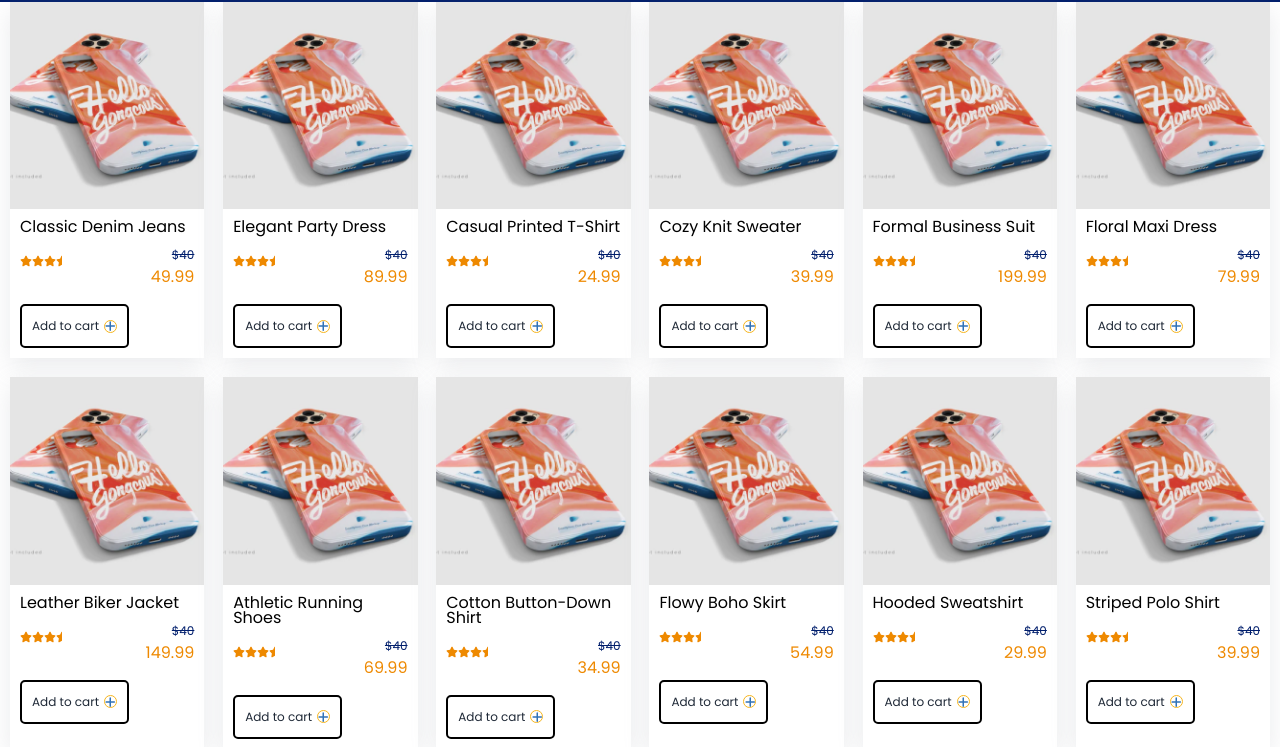
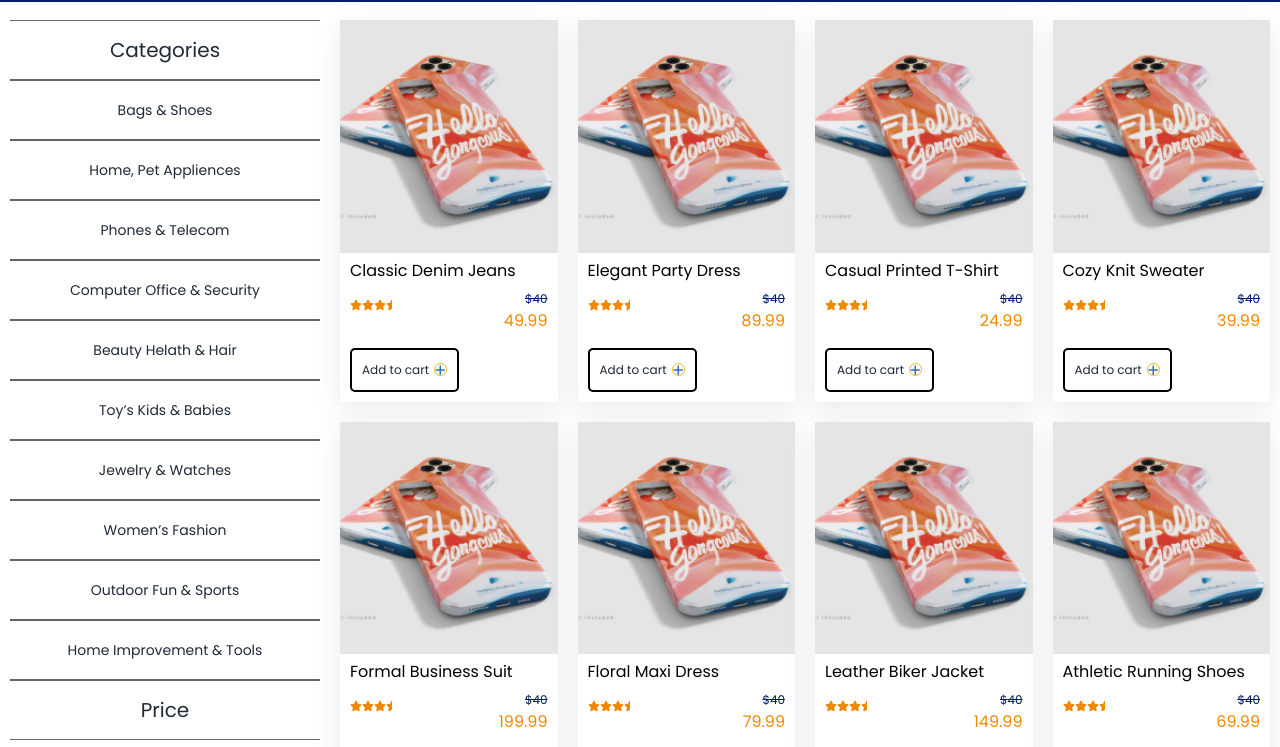
Before and after one commit to greeenOrange/daily_mall-e-commerce-, a React (Vite) app: page /featureproducts in a window 1280 px wide. Shown: the part 191-938 px from the top of the page. Built offline with nearby package versions, Linux system fonts and the light colour scheme; data requests are answered from the project's data file.

Commit message:
feature-product

```diff
--- /dev/null
+++ b/src/Components/Screens/FeatureProducts/FeatureProducts.css
@@ -0,0 +1,51 @@
+.feature_products{
+    margin-top: var(--size-900);
+}
+.categories_title, .filter_price_title, .categories_item{
+    font-size: 2rem;
+    line-height: var(--size-600);
+    font-weight: 400;
+    border-block: .1rem solid var(--gray-2);
+    block-size: 60px;
+    writing-mode: horizontal-tb;
+    display: flex;
+    align-items: center;
+    justify-content: center;
+}
+.categories_items{
+
+}
+.categories_item{
+
+}
+.categories_link{
+    font-size: 1.4rem;
+}
+.price_input{
+    border: 1px solid;
+}
+.to_divider{
+    color: var(--black-2);
+    font-size: 2rem;
+    line-height: var(--size-600);
+    font-weight: 400;
+}
+@media (min-width: 50em){
+    .feature_product_wrapper{
+        display: grid;
+        grid-template-columns: minmax(250px, 1fr) 3fr;
+        gap: 2rem;
+    }
+    .feture_card_wrapper{
+        display: grid;
+        grid-template-columns: repeat(4, 1fr);
+        gap: 2rem;
+    }
+    .price_filter{
+        display: flex;
+        align-items: center;
+        justify-content: space-between;
+        gap: .6rem;
+        padding: 1rem;
+    }
+}
--- a/src/Components/Screens/FeatureProducts/FeatureProduts.jsx
+++ b/src/Components/Screens/FeatureProducts/FeatureProduts.jsx
@@ -1,18 +1,60 @@
 import 'react'
-import product1 from '../../../assets/products/img.png'
 import { FontAwesomeIcon } from '@fortawesome/react-fontawesome'
 import { faPlus, faStar, faStarHalf } from '@fortawesome/free-solid-svg-icons'
 import { useContext } from 'react';
+import { Link } from 'react-router-dom';
 import { ProductsContext } from '../../../Context/ProductsContextProvider';
-import { Link } from 'react-router-dom';
+import './FeatureProducts.css';
+import product1 from '../../../assets/products/img.png'
 function FeatureProduts() {
     const products = useContext(ProductsContext);
-    console.log(products);
     return (
         <section className="feature_products">
             <div className="container">
                 <div className="feature_product_wrapper">
-                    <div className="card_wrapper">
+                    <div className="product_shorting">
+                        <h2 className="categories_title">Categories</h2>
+                        <ul className="categories_items">
+                            <li className="categories_item">
+                                <Link className="categories_link" to="">Bags & Shoes</Link>
+                                </li>
+                            <li className="categories_item">
+                                <Link className="categories_link" to="">Home, Pet Appliences</Link>
+                            </li>
+                            <li className="categories_item">
+                                <Link className="categories_link" to="">Phones & Telecom</Link>
+                                </li>
+                            <li className="categories_item">
+                                <Link className="categories_link" to="">Computer Office & Security</Link>
+                                </li>
+                            <li className="categories_item">
+                                <Link className="categories_link" to="">Beauty Helath & Hair</Link>
+                                </li>
+                            <li className="categories_item">
+                                <Link className="categories_link" to="">Toy’s Kids & Babies</Link>
+                                </li>
+                            <li className="categories_item">
+                                <Link className="categories_link" to="">Jewelry & Watches</Link>
+                                </li>
+                            <li className="categories_item">
+                                <Link className="categories_link" to="">Women’s Fashion </Link>
+                                </li>
+                            <li className="categories_item">
+                                <Link className="categories_link" to="">Outdoor Fun & Sports </Link>
+                                </li>
+                            <li className="categories_item">
+                                <Link className="categories_link" to="">Home Improvement & Tools </Link>
+                                </li>
+                        </ul>
+                        <h2 className="filter_price_title">Price</h2>
+                        <div className="price_filter">
+                            <input type="text" placeholder="0" className="input input-bordered w-full max-w-xs price_input" />
+                            <h4 className="to_divider">To</h4>
+                            <input type="text" placeholder="100" className="input input-bordered w-full max-w-xs price_input" />
+                            <button className="btn">go</button>
+                        </div>
+                    </div>
+                    <div className="feture_card_wrapper">
                         {products
                             .map((product, index) => {
                                 return (
```
Lines whose indentation alone changed are shown as unchanged.
